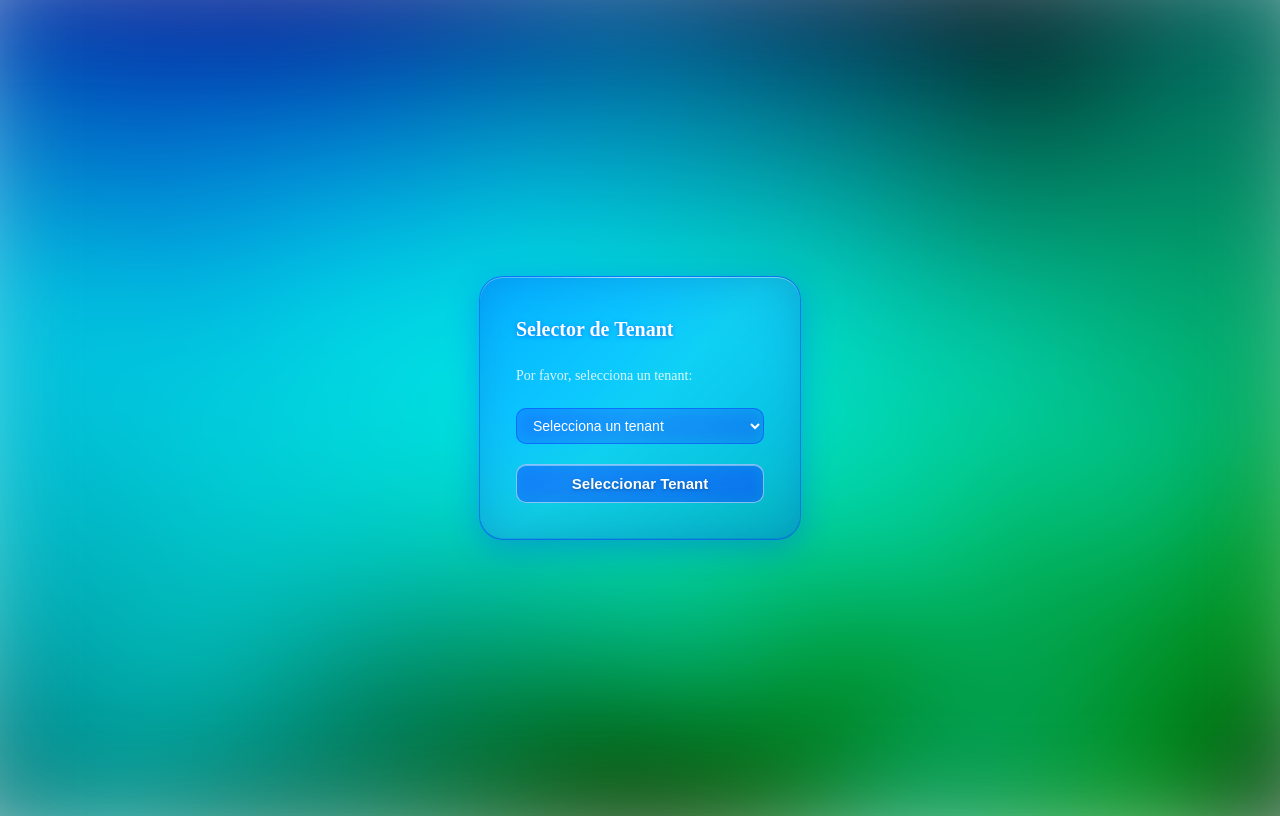
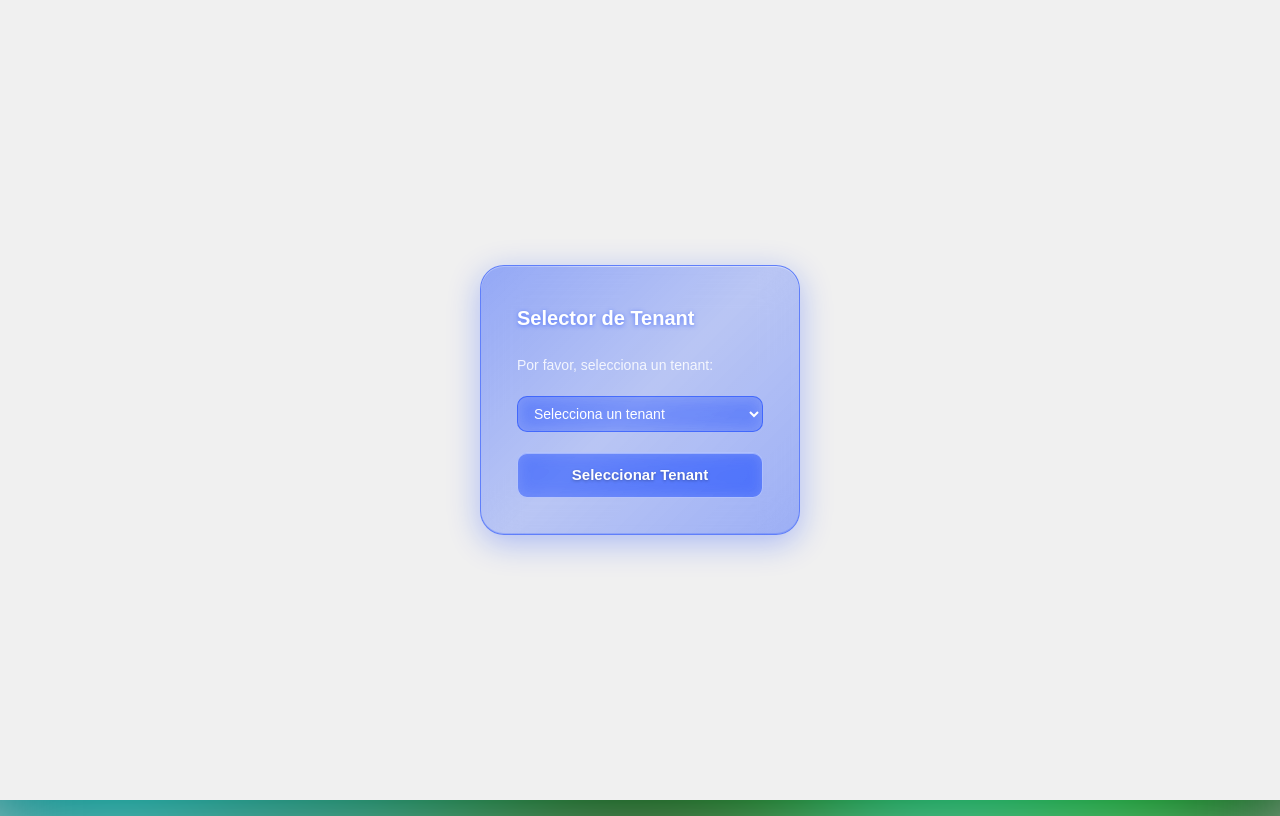
Before and after one commit to RSM-CR/RSMCR-FE, a SvelteKit app in the folder interfaz/: page /tenants in a window 1280 px wide. Built offline with nearby package versions, Linux system fonts and the light colour scheme; no server answers.

Commit message:
Acomodar un poco el CSS

```diff
--- a/interfaz/src/app.css
+++ b/interfaz/src/app.css
@@ -1,5 +1,19 @@
 @import 'tailwindcss';
 
-body {
-  font-family: 'Inter', sans-serif;
+/* ── Reset / base ────────────────────────────────────────────────────────── */
+*, *::before, *::after {
+  margin: 0;
+  padding: 0;
+  box-sizing: border-box;
 }
+
+.root {
+  margin: 0;
+  display: flex;
+  flex-direction: column;
+  background: #f0f0f0;
+  font-family: Arial, sans-serif;
+  font-size: 13px;
+  color: #333;
+  min-height: 100vh;
+}
--- a/interfaz/src/routes/+layout.svelte
+++ b/interfaz/src/routes/+layout.svelte
@@ -1,4 +1,5 @@
 <script lang="ts">
+    import "../app.css";
     import { onMount } from "svelte";
     import { connectWebSocket } from "$lib/websockets.service";
 
@@ -9,4 +10,6 @@
     let { children } = $props();
 </script>
 
-{@render children()}
+<div class="root">
+    {@render children()}
+</div>
--- a/interfaz/src/routes/editor/+page.svelte
+++ b/interfaz/src/routes/editor/+page.svelte
@@ -315,8 +315,8 @@
     {/if}
 </div>
 
-<!-- ══ MODAL IVA ══════════════════════════════════════════════════════════════ -->
-{#if modalIVA}
+    <!-- ══ MODAL IVA ══════════════════════════════════════════════════════════════ -->
+    {#if modalIVA}
     <div
         class="modal-overlay"
         role="button"
@@ -512,13 +512,9 @@
             </div>
         </div>
     </div>
-{/if}
+    {/if}
 
 <style>
-    /* ── Reset / base ────────────────────────────────────────────────────────── */
-    *, *::before, *::after { box-sizing: border-box; }
-    :global(body) { margin: 0; background: #f0f0f0; font-family: Arial, sans-serif; font-size: 13px; color: #333; }
-
     /* ── Panel raíz ─────────────────────────────────────────────────────────── */
     .panel-root {
         background: #fff;
@@ -526,6 +522,7 @@
         border-radius: 4px;
         margin: 20px;
         box-shadow: 0 1px 4px rgba(0,0,0,0.12);
+        box-sizing: border-box;
     }
 
     /* ── Tabs ────────────────────────────────────────────────────────────────── */
```
